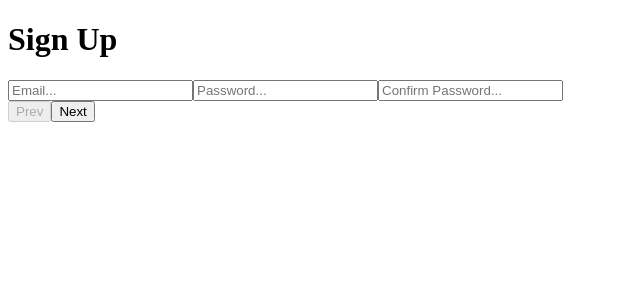
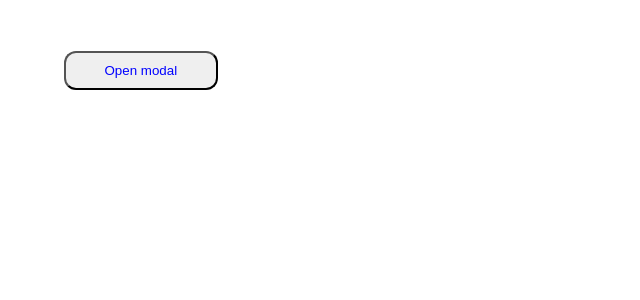
Before and after one commit to paras231/Frontend-mastery, a React (Vite) app in the folder design-components/: page / in a window 1280 px wide. Shown: the top 300 px of the page, without its empty margins (0-640 px from the left). Built offline with nearby package versions, Linux system fonts and the light colour scheme.

Commit message:
updated modal

```diff
--- a/design-components/src/App.css
+++ b/design-components/src/App.css
@@ -1,41 +1,4 @@
-#root {
-  max-width: 1280px;
-  margin: 0 auto;
-  padding: 2rem;
-  text-align: center;
+*{
+  margin: 0;
+  padding: 0;
 }
-
-.logo {
-  height: 6em;
-  padding: 1.5em;
-  will-change: filter;
-}
-.logo:hover {
-  filter: drop-shadow(0 0 2em #646cffaa);
-}
-.logo.react:hover {
-  filter: drop-shadow(0 0 2em #61dafbaa);
-}
-
-@keyframes logo-spin {
-  from {
-    transform: rotate(0deg);
-  }
-  to {
-    transform: rotate(360deg);
-  }
-}
-
-@media (prefers-reduced-motion: no-preference) {
-  a:nth-of-type(2) .logo {
-    animation: logo-spin infinite 20s linear;
-  }
-}
-
-.card {
-  padding: 2em;
-}
-
-.read-the-docs {
-  color: #888;
-}
--- a/design-components/src/App.jsx
+++ b/design-components/src/App.jsx
@@ -1,17 +1,22 @@
-import React from 'react'
+import React from "react";
 import Card from "./Components/Card/Card";
 import Form from "./Components/MultistepForm/Form";
-import Dropdown from './Components/Dropdown/Dropdown';
+import Dropdown from "./Components/Dropdown/Dropdown";
 import RadioButtonFilter from "./Components/Filters/RadioButtonFilter";
+import Modal1 from "./Components/Modal/Modal1";
+import "./app.css";
+
 const App = () => {
   return (
     <>
-    {/* <Card/> */}
-    <Form/>
-    {/* <Dropdown/>
-    <RadioButtonFilter/> */}
+      {/* <Card/> */}
+      {/* <Form/> */}
+      {/* <Dropdown/>
+       */}
+      {/* <RadioButtonFilter/> */}
+      <Modal1 />
     </>
-  )
-}
+  );
+};
 
-export default App
+export default App;
--- /dev/null
+++ b/design-components/src/Components/Modal/Modal1.jsx
@@ -0,0 +1,23 @@
+import React, { useState } from "react";
+import styles from "./modal1.module.scss";
+
+const Modal1 = () => {
+  const [open, setOpen] = React.useState(false);
+  const handleOpen = () => {
+    setOpen(!open);
+  };
+  return (
+    <>
+      <button className={styles.modalbtn} onClick={handleOpen}>
+        Open modal
+      </button>
+      {open && (
+        <div className={styles.cardWrapper}>
+          <h1>modal content inside</h1>
+        </div>
+      )}
+    </>
+  );
+};
+
+export default Modal1;
--- /dev/null
+++ b/design-components/src/Components/Modal/modal1.module.scss
@@ -0,0 +1,14 @@
+.cardWrapper {
+  margin: 4vmax 5vmax;
+  width: 30vmax;
+  height: 30vmax;
+  background-color: yellow;
+}
+.modalbtn {
+  margin: 4vmax 5vmax;
+  height: 3vmax;
+  width: 12vmax;
+  color: blue;
+  border-radius: 12px;
+  cursor: pointer;
+}
```
